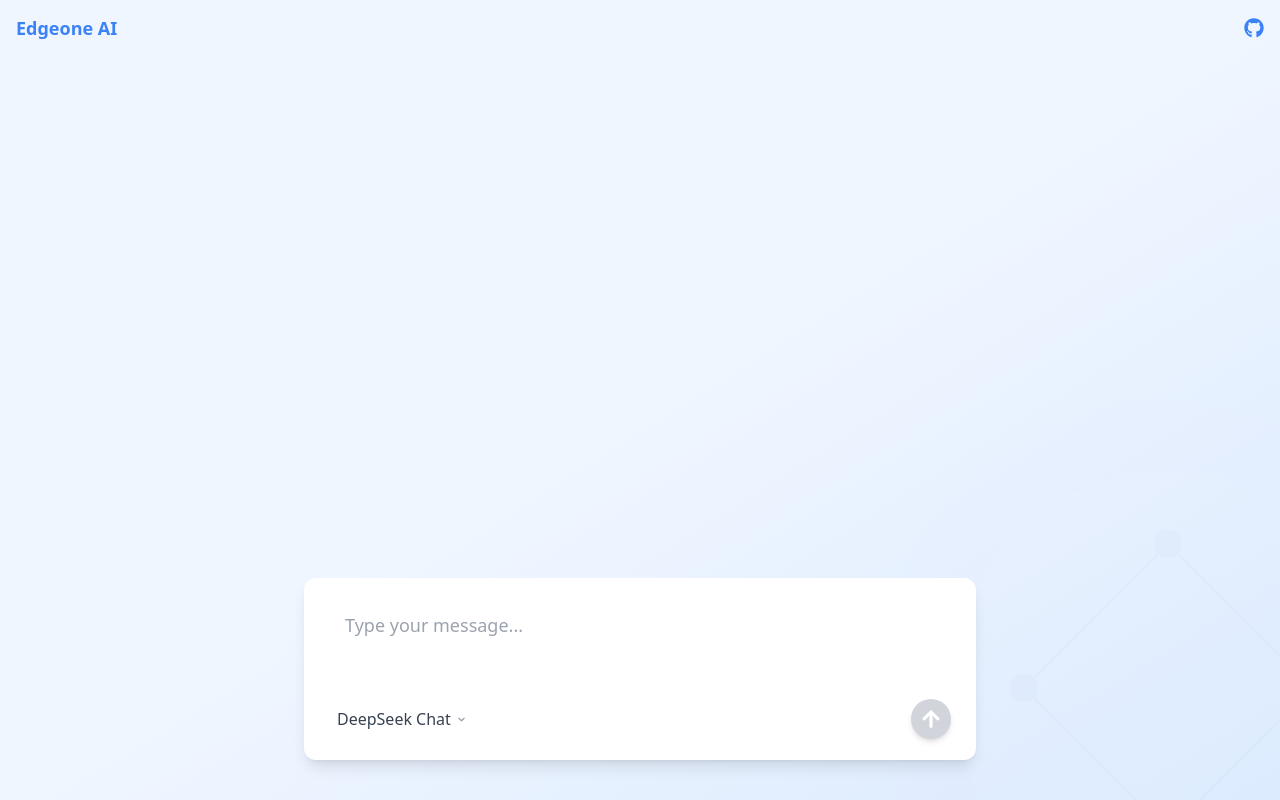
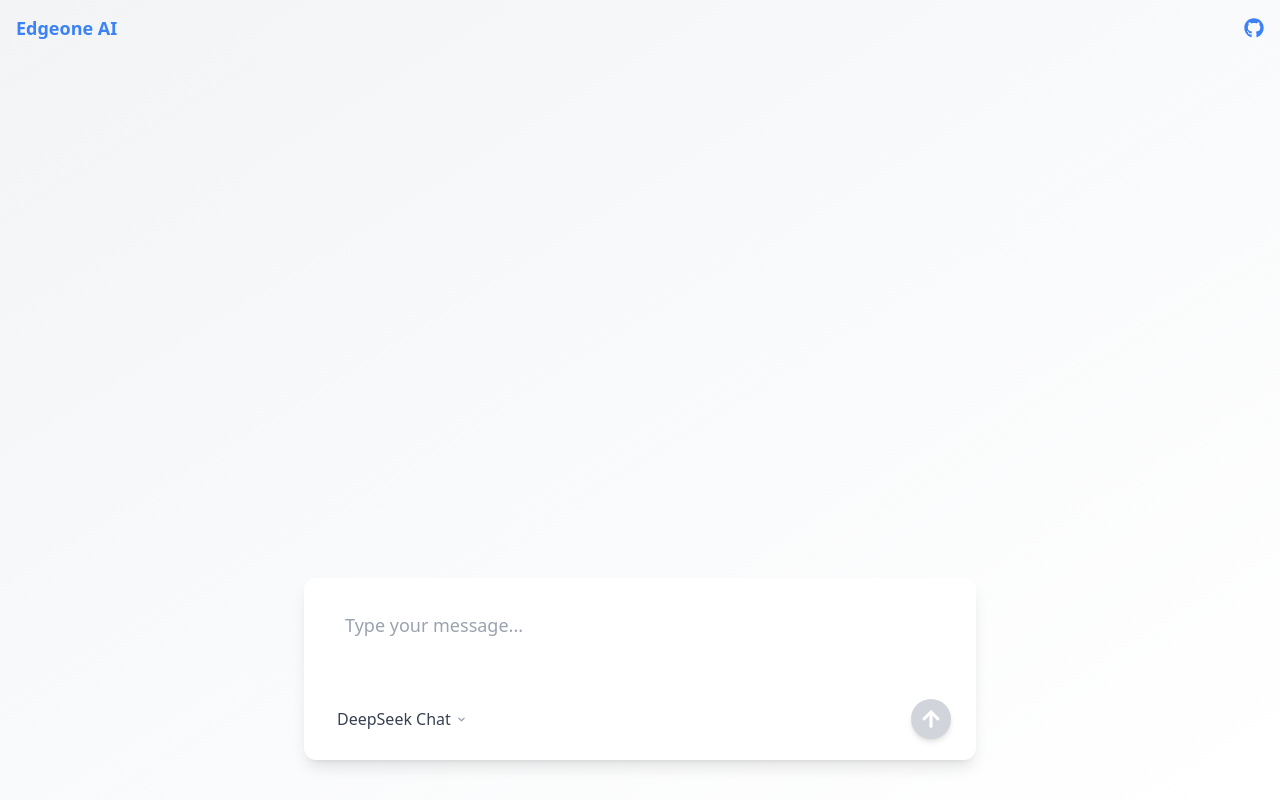
Before and after one commit to tomcomtang/ai-chartbot-starter, a Next.js app: page / in a window 1280 px wide. Built offline with nearby package versions, Linux system fonts and the light colour scheme.

Commit message:
chore: remove SVG background image from layout

```diff
--- a/app/layout.jsx
+++ b/app/layout.jsx
@@ -8,22 +8,7 @@
 export default function RootLayout({ children }) {
   return (
     <html lang="en">
-      <body className="relative min-h-screen bg-gradient-to-br from-blue-50 via-blue-50 to-blue-100">
-        {/* 科技感网络节点SVG背景，放大、弱化、偏右下角 */}
-        <div className="fixed -bottom-32 -right-32 scale-150 opacity-5 -z-10 pointer-events-none select-none">
-          <svg width="480" height="480" viewBox="0 0 400 400" fill="none" xmlns="http://www.w3.org/2000/svg">
-            <circle cx="200" cy="200" r="160" fill="#e0e7ef"/>
-            <circle cx="200" cy="200" r="120" fill="#fff"/>
-            <circle cx="200" cy="120" r="8" fill="#b6c2d9"/>
-            <circle cx="120" cy="200" r="8" fill="#b6c2d9"/>
-            <circle cx="200" cy="280" r="8" fill="#b6c2d9"/>
-            <circle cx="280" cy="200" r="8" fill="#b6c2d9"/>
-            <line x1="200" y1="120" x2="120" y2="200" stroke="#b6c2d9" strokeWidth="2"/>
-            <line x1="120" y1="200" x2="200" y2="280" stroke="#b6c2d9" strokeWidth="2"/>
-            <line x1="200" y1="280" x2="280" y2="200" stroke="#b6c2d9" strokeWidth="2"/>
-            <line x1="280" y1="200" x2="200" y2="120" stroke="#b6c2d9" strokeWidth="2"/>
-          </svg>
-        </div>
+      <body className="relative min-h-screen bg-gradient-to-br from-[#f3f4f6] via-[#f9fafb] to-[#fff] text-gray-900">
         {children}
       </body>
     </html>
```
